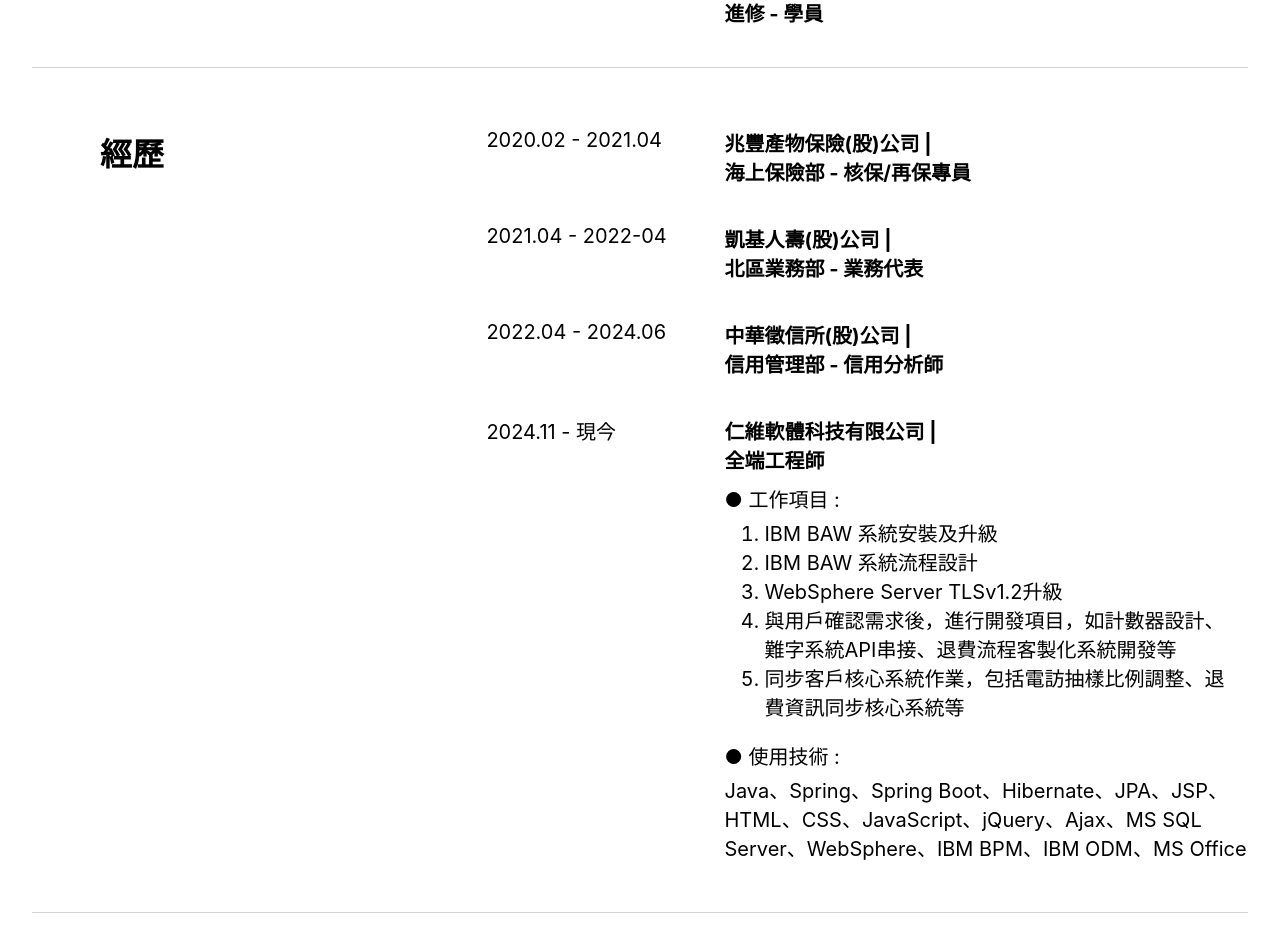
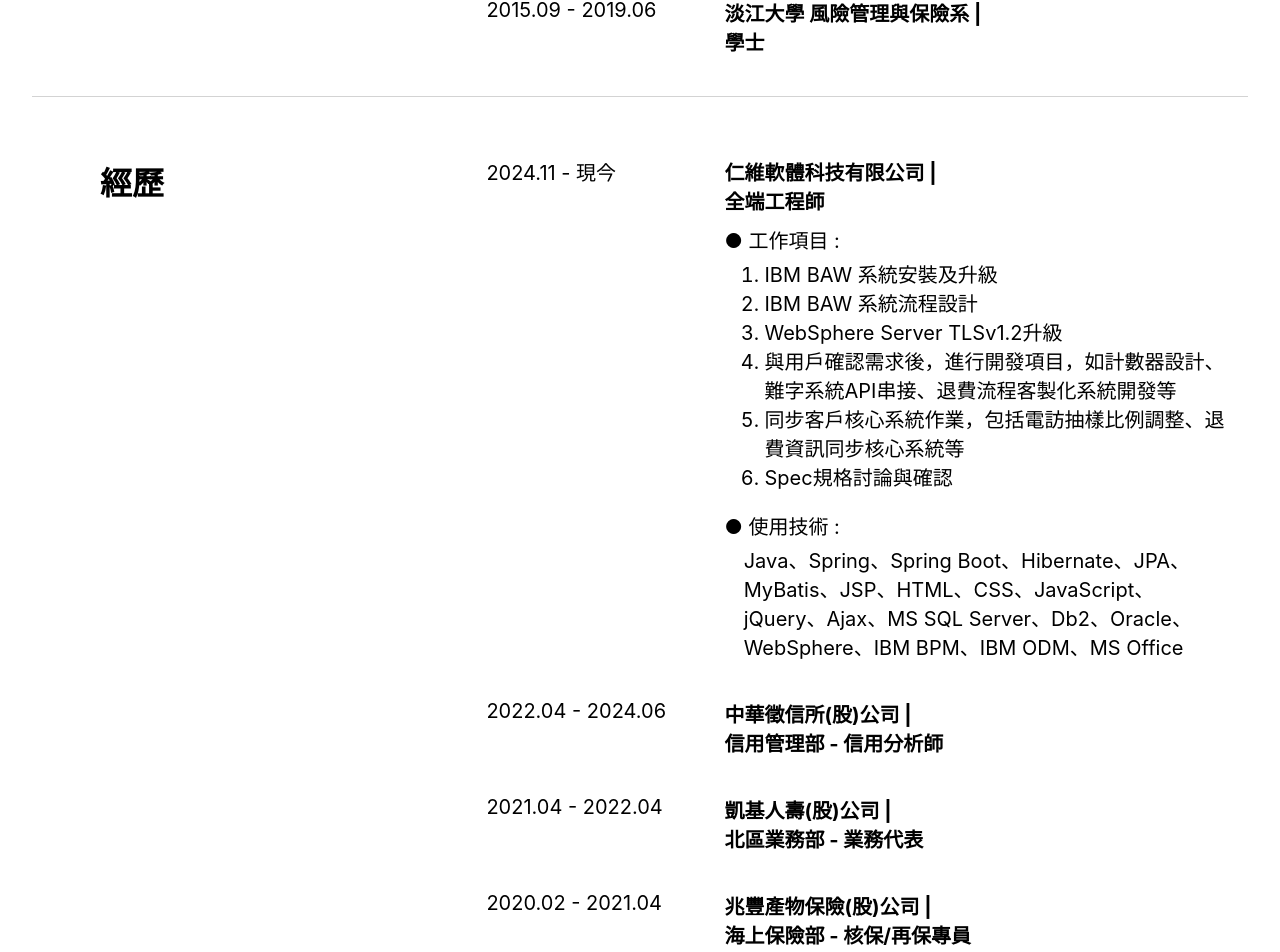
Before and after one commit to Yang851228/Yang851228, a React (Create React App) app: page / in a window 1280 px wide. Shown: the part 1333-2285 px from the top of the page. Built offline with nearby package versions, Linux system fonts and the light colour scheme.

Commit message:
修改橫幅名稱、學經歷順序、手機、自介

```diff
--- a/public/index.html
+++ b/public/index.html
@@ -24,7 +24,7 @@
       work correctly both with client-side routing and a non-root public URL.
       Learn how to configure a non-root public URL by running `npm run build`.
     -->
-    <title>React App</title>
+    <title>蕭揚Shuan的履歷</title>
   </head>
   <body>
     <noscript>You need to enable JavaScript to run this app.</noscript>
--- a/src/components/EduAndExp.js
+++ b/src/components/EduAndExp.js
@@ -25,6 +25,7 @@
             FirstTechJobContent3: 'WebSphere Server TLSv1.2升級',
             FirstTechJobContent4: '與用戶確認需求後，進行開發項目，如計數器設計、難字系統API串接、退費流程客製化系統開發等',
             FirstTechJobContent5: '同步客戶核心系統作業，包括電訪抽樣比例調整、退費資訊同步核心系統等',
+            FirstTechJobContent6: 'Spec規格討論與確認',
             FirstTechTechnique: '使用技術',
         },
         en: {
@@ -49,6 +50,7 @@
             FirstTechJobContent3: 'Upgrade WebSphere Server to TLSv1.2',
             FirstTechJobContent4: 'Development projects after confirming requirements with users, such as counter design, rare character system API integration, and customized system development for refund business processes',
             FirstTechJobContent5: 'Synchronizing customer core system operations, including adjusting telemarketing sampling ratios and synchronizing refund information with the core system',
+            FirstTechJobContent6: 'Discussing and confirming product specifications',
             FirstTechTechnique: 'Software Techniques',
         }
     };
@@ -63,12 +65,12 @@
             </div>
             <div className={styles.educationrRightColumn}>
                 <div className={styles.education}>
+                    <div className={styles.educationPeriod}>2024.06 - 2024.10</div>
+                    <div className={styles.educationBachelor}>{translations[lang].furtherEducation} | <br/>{translations[lang].furtherEducationDegree}</div> {/*文化大學 Java 工程師養成班 進修 - 學員*/}
+                </div>
+                <div className={styles.education}>
                     <div className={styles.educationPeriod}>2015.09 - 2019.06</div>
                     <div className={styles.educationBachelor}>{translations[lang].educationBachelor} | <br/>{translations[lang].bachelorDegree}</div> {/*淡江大學 風險管理與保險系 學士*/}
-                </div>
-                <div className={styles.education}>
-                    <div className={styles.educationPeriod}>2024.06 - 2024.10</div>
-                    <div className={styles.educationBachelor}>{translations[lang].furtherEducation} | <br/>{translations[lang].furtherEducationDegree}</div> {/*文化大學 Java 工程師養成班 進修 - 學員*/}
                 </div>
             </div>
         </div>
@@ -80,27 +82,6 @@
                 </div>
             </div>
             <div className={styles.experienceRightColumn}>
-                <div className={styles.CKI}> {/*兆豐產物保險(股)公司*/}
-                    <div className={styles.experiencePeriod}>2020.02 - 2021.04</div>
-                    <div className={styles.experienceContent}>
-                        <div>{translations[lang].CKI} | </div>
-                        <div>{translations[lang].CKIJobTitle}</div>
-                    </div>
-                </div>
-                <div className={styles.KGI}> {/*凱基人壽(股)公司*/}
-                    <div className={styles.experiencePeriod}>2021.04 - 2022-04</div>
-                    <div className={styles.experienceContent}>
-                        <div>{translations[lang].KGI} | </div>
-                        <div>{translations[lang].KGIJobTitle}</div>
-                    </div>
-                </div>
-                <div className={styles.CRIF}> {/*中華徵信所(股)公司*/}
-                    <div className={styles.experiencePeriod}>2022.04 - 2024.06</div>
-                    <div className={styles.experienceContent}>
-                        <div>{translations[lang].CRIF} | </div>
-                        <div>{translations[lang].CRIFJobTitle}</div>
-                    </div>
-                </div>
                 <div className={styles.FirstTech}> {/*仁維軟體科技有限公司*/}
                     <div className={styles.experiencePeriod}>{translations[lang].FirstTechPeriod}</div>
                     <div className={styles.experienceContent}>
@@ -114,12 +95,34 @@
                                 <li>{translations[lang].FirstTechJobContent3}</li>
                                 <li>{translations[lang].FirstTechJobContent4}</li>
                                 <li>{translations[lang].FirstTechJobContent5}</li>
+                                <li>{translations[lang].FirstTechJobContent6}</li>
                             </ol>
                             <div className={styles.technique}>
                                 <div className={styles.techniqueTitle}>● {translations[lang].FirstTechTechnique} :</div>
-                                <div>Java、Spring、Spring Boot、Hibernate、JPA、JSP、HTML、CSS、JavaScript、jQuery、Ajax、MS SQL Server、WebSphere、IBM BPM、IBM ODM、MS Office</div>
+                                <div className={styles.techniqueDetail}>Java、Spring、Spring Boot、Hibernate、JPA、MyBatis、JSP、HTML、CSS、JavaScript、jQuery、Ajax、MS SQL Server、Db2、Oracle、WebSphere、IBM BPM、IBM ODM、MS Office</div>
                             </div>
                         </div>
+                    </div>
+                </div>
+                <div className={styles.CRIF}> {/*中華徵信所(股)公司*/}
+                    <div className={styles.experiencePeriod}>2022.04 - 2024.06</div>
+                    <div className={styles.experienceContent}>
+                        <div>{translations[lang].CRIF} | </div>
+                        <div>{translations[lang].CRIFJobTitle}</div>
+                    </div>
+                </div>
+                <div className={styles.KGI}> {/*凱基人壽(股)公司*/}
+                    <div className={styles.experiencePeriod}>2021.04 - 2022.04</div>
+                    <div className={styles.experienceContent}>
+                        <div>{translations[lang].KGI} | </div>
+                        <div>{translations[lang].KGIJobTitle}</div>
+                    </div>
+                </div>
+                <div className={styles.CKI}> {/*兆豐產物保險(股)公司*/}
+                    <div className={styles.experiencePeriod}>2020.02 - 2021.04</div>
+                    <div className={styles.experienceContent}>
+                        <div>{translations[lang].CKI} | </div>
+                        <div>{translations[lang].CKIJobTitle}</div>
                     </div>
                 </div>
             </div>
--- a/src/components/Footer.js
+++ b/src/components/Footer.js
@@ -9,7 +9,7 @@
         },
         en: {
             contact: 'Contact Me',
-            phoneNumber: 'Phone Number: +886-0928-820-962',
+            phoneNumber: 'Phone Number: +886-928-820-962',
         }
     };
 
--- a/src/components/Home.js
+++ b/src/components/Home.js
@@ -14,13 +14,13 @@
     zh: {
       jobTitle: 'Java 工程師',
       aboutMe: '關於我',
-      aboutMeContent: '不僅擁有多年保險與財務背景，並為突破自我與提升專業，於2024年開始選擇轉職程式開發，透過積極學習新的技術，結合過往經驗，挑戰不同的職涯方向，以拓展技能版圖。',
+      aboutMeContent: '不僅擁有多年保險與財務背景，且為突破自我與提升專業，於2024年開始選擇轉職程式開發，透過積極學習新的技術，結合過往經驗，挑戰不同的職涯方向，以拓展技能版圖。並藉由持續學習與實作，致力於成為能夠以科技解決問題、創造價值的跨領域專業人才。',
       resumeDownload: '履歷下載',
     },
     en: {
       jobTitle: 'Java Developer',
       aboutMe: 'About Me',
-      aboutMeContent: 'With a solid background in insurance and finance, I made a career switch to software development in 2024 to broaden my boundaries and elevate my professional growth. By continuous learning new technologies and leveraging my past experiences, I strive to broaden my career horizons and expand my skill set.',
+      aboutMeContent: 'With several years of experience in insurance and finance, I made the decision in 2024 to transition into software development in pursuit of personal growth and professional advancement. Through proactive learning and adopting new technologies, I combine my previous expertise with technical skills to explore new career directions and broaden my capabilities. By continuously learning and gaining hands-on experience, I am dedicated to becoming a cross-disciplinary professional who leverages technology to solve problems and create value.',
       resumeDownload: 'Download Resume',
     }
   };
@@ -38,7 +38,7 @@
                 <h3>{translations[lang].jobTitle}</h3>
               </div>
             </div>
-            {/* <img src={`${process.env.PUBLIC_URL}/assests/image/Shuan.png`} className={styles.ShuanPhote} alt=""/> */}
+            {/* <img src={`${process.env.PUBLIC_URL}/assests/image/Shuan.png`} className={styles.ShuanPhoto} alt=""/> */}
           </div>
           <div className={styles.aboutMe} id="aboutMe">
             <div className={styles.aboutMeLeftColumn}>
--- a/src/components/Profolio.js
+++ b/src/components/Profolio.js
@@ -12,7 +12,7 @@
             responsibilities: '負責項目',
             githubLink: '前往Github查看專案',
             portfolioName1: '理財管家',
-            financialHousekeeperdescription: '理財管家是一款個人財務管理應用，旨在幫助用戶追蹤和管理消費，設置財務目標，並根據個人需求提供 AI 分析與建議。透過自動化的消費數據整合與投資策略生成，用戶可以更直觀地掌握財務狀況，並制定短期與長期的財務規劃',
+            financialHousekeeperdescription: '理財管家是一款個人財務管理應用，旨在幫助用戶追蹤和管理消費，設置財務目標，並根據個人需求提供 AI 分析與建議。透過自動化的消費數據整合與投資策略生成，用戶可以更直觀地掌握財務狀況，並制定短期與長期的財務規劃。',
             financialHousekeeperjob1: '前端 - 記帳系統刻劃',
             financialHousekeeperjob2: '前端 - 明細查詢刻劃',
             financialHousekeeperjob3: '前端 - 升級頁面刻劃',
@@ -22,7 +22,7 @@
             financialHousekeeperjob7: '後端 - 串接 Gemini AI 及模擬用戶紀錄',
             financialHousekeeperjob8: '後端 - LinePay API串接',
             portfolioName2: '電影院-購物車',
-            moviedescription: '此專案為實作電影購票頁面，包含電影首頁、登入、註冊、購買電影票並劃位、購物車、第三方登入、第三方支付(綠界、LinePay)、管理員系統等，旨在提升使用者購票頁面',
+            moviedescription: '此專案為實作電影購票頁面，包含電影首頁、登入、註冊、購買電影票並劃位、購物車、第三方登入、第三方支付(綠界、LinePay)、管理員系統等，旨在提升使用者購票頁面。',
             moviejob1: '前端 - 座位表刻劃',
             moviejob2: '前端 - 結帳頁面刻劃',
             moviejob3: '後端 - 座位表串接及資料庫操作',
@@ -120,6 +120,7 @@
             {financialModal && (
                 <div className={styles.modalOverlay} onClick={closeAllModals}>
                     <div className={styles.FinancialModalContent} onClick={(e) => e.stopPropagation()}>
+                        <div className={styles.FinancialModalScrollArea}>
                             <span onClick={closeAllModals} className={styles.closeButton}>×</span>
                             <div className={styles.FinancialLogoContainer}>
                                 <img src={`${process.env.PUBLIC_URL}/assests/image/FinancialLogo.png`} className={styles.FinancialLogo} alt=""/>
@@ -141,6 +142,7 @@
                             </div>
                             <div className={styles.financialProjectLink}>
                                 <a href="https://github.com/financialhousekeeper/.github" target="_blank" rel="noopener noreferrer">{translations[lang].githubLink}</a>
+                            </div>
                         </div>
                     </div>
                 </div>
--- a/src/styles/EduAndExp.module.css
+++ b/src/styles/EduAndExp.module.css
@@ -77,6 +77,11 @@
     margin-top: 5px;
     margin-right: 2vw;
 }
+.techniqueDetail {
+    margin-top: 5px;
+    margin-left: 1.5vw;
+    margin-right: 2vw;
+}
 .technique {
   text-align: left;
   font-weight: normal;
--- a/src/styles/Profolio.module.css
+++ b/src/styles/Profolio.module.css
@@ -115,8 +115,12 @@
   border-radius: 8px;
   width: 80%;
   max-width: 800px;
-  height: 800px;
+  height: 600px;
   box-shadow: 0 0 10px rgba(0, 0, 0, 0.3);
+  overflow: hidden;
+}
+.FinancialModalScrollArea {
+  height: 100%;
   overflow-y: auto;
 }
 .FinancialModalContent ol{
```
Also changed, not shown: src/styles/Home.module.css (+3 -4 lines). Lines whose indentation alone changed are shown as unchanged.
